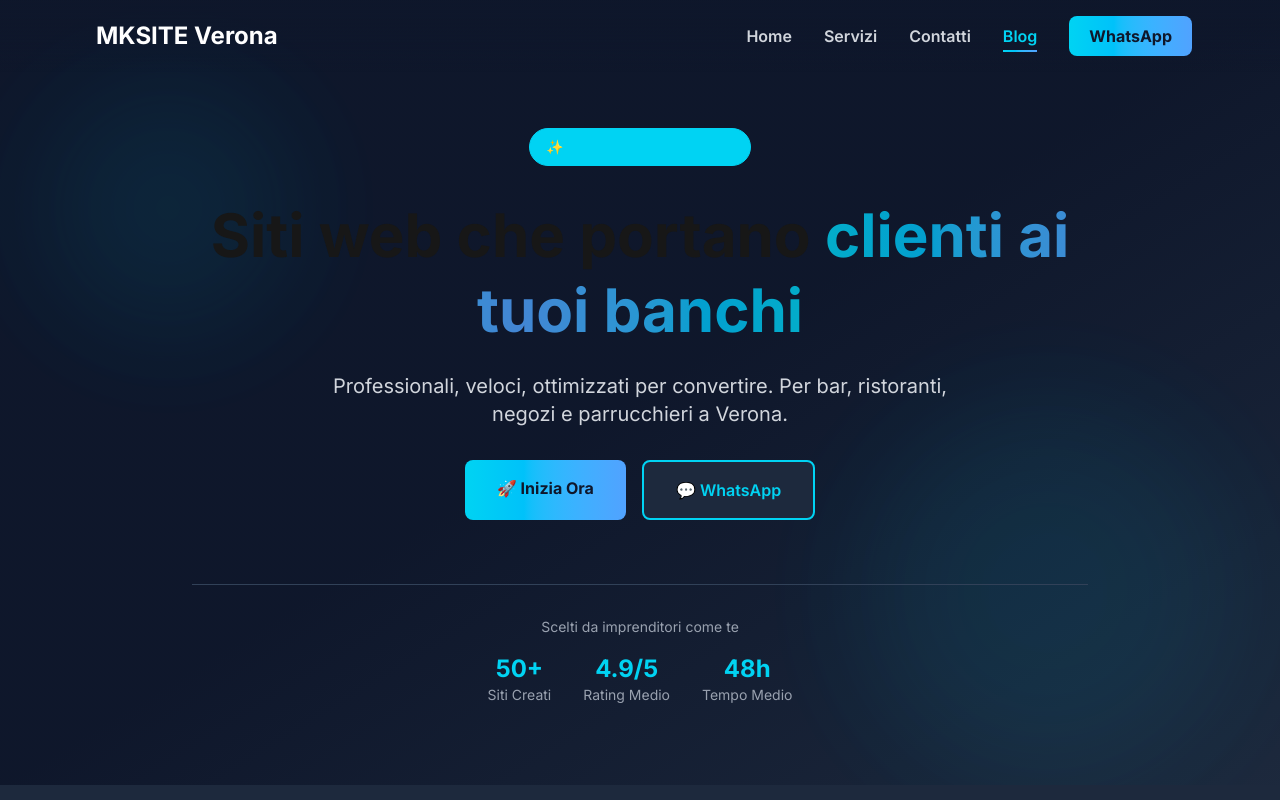
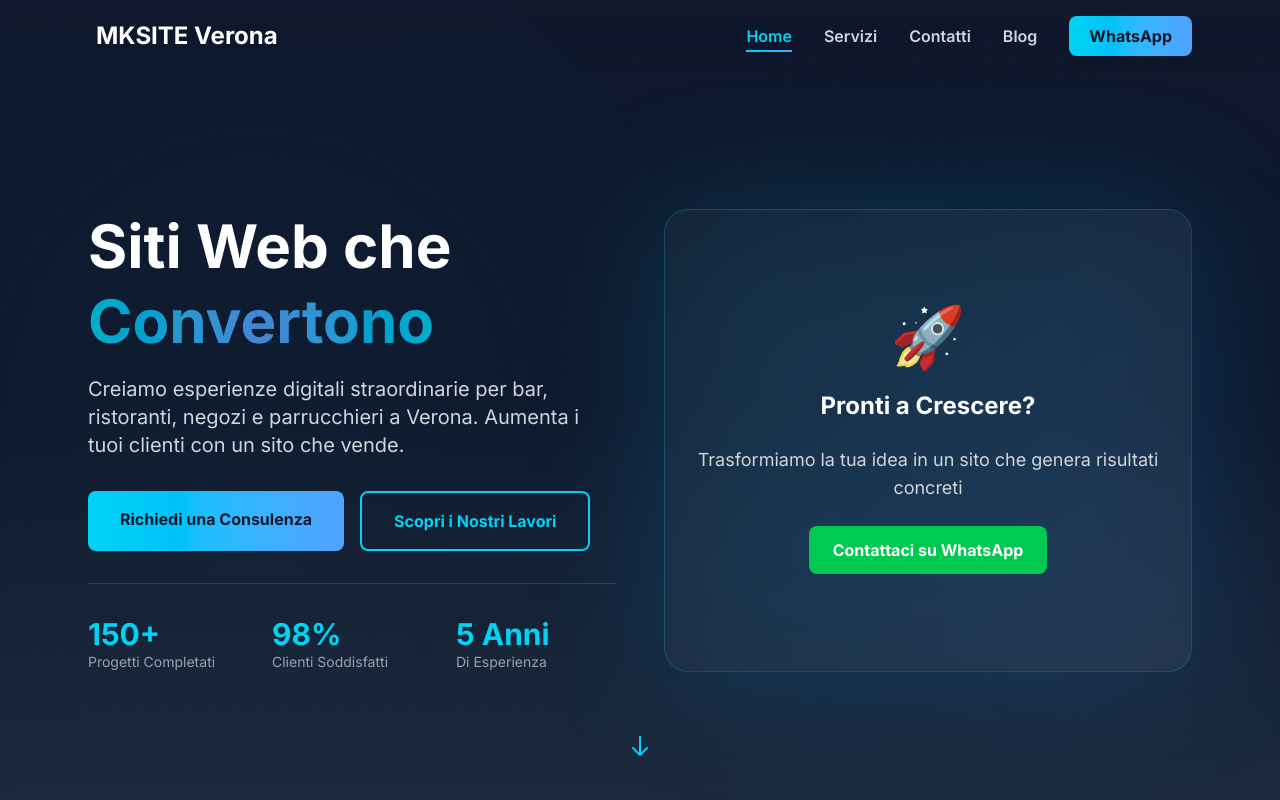
Before and after one commit to valemond06-svg/mksiteverona-site, a Next.js app: page / in a window 1280 px wide. Shown: the top 800 px of the page. Built offline with nearby package versions, Linux system fonts and the light colour scheme.

Commit message:
feat: add back-to-top button and parallax hero with enhanced animations

```diff
--- a/app/page.js
+++ b/app/page.js
@@ -1,10 +1,10 @@
 import Hero from '@/components/Hero';
 import Services from '@/components/Services';
-// import Portfolio from '@/components/Portfolio';  // ← Commenta questa riga
 import Contact from '@/components/Contact';
 import Blog from '@/components/Blog';
 import Navbar from '@/components/Navbar';
 import Footer from '@/components/Footer';
+import BackToTop from '@/components/BackToTop';  // ← AGGIUNGI QUESTA RIGA
 
 export default function Home() {
   return (
@@ -12,10 +12,10 @@ export default function Home() {
       <Navbar />
       <Hero />
       <Services />
-      {/* <Portfolio /> */}  {/* ← Portfolio disabilitato per ora */}
       <Contact />
       <Blog />
       <Footer />
+      <BackToTop />  {/* ← AGGIUNGI QUI */}
     </>
   );
 }
--- /dev/null
+++ b/components/BackToTop.js
@@ -0,0 +1,49 @@
+'use client';
+
+import { useState, useEffect } from 'react';
+
+export default function BackToTop() {
+  const [isVisible, setIsVisible] = useState(false);
+
+  useEffect(() => {
+    const handleScroll = () => {
+      setIsVisible(window.scrollY > 300);
+    };
+
+    window.addEventListener('scroll', handleScroll);
+    return () => window.removeEventListener('scroll', handleScroll);
+  }, []);
+
+  const scrollToTop = () => {
+    window.scrollTo({
+      top: 0,
+      behavior: 'smooth',
+    });
+  };
+
+  return (
+    <>
+      {isVisible && (
+        <button
+          onClick={scrollToTop}
+          className="fixed bottom-8 right-8 z-30 p-3 bg-gradient-to-r from-cyan-400 to-blue-400 text-slate-900 rounded-full hover:shadow-lg hover:shadow-cyan-500/50 transition-all duration-300 hover:scale-110 animate-fade-in"
+          aria-label="Back to top"
+        >
+          <svg
+            className="w-6 h-6"
+            fill="none"
+            stroke="currentColor"
+            viewBox="0 0 24 24"
+          >
+            <path
+              strokeLinecap="round"
+              strokeLinejoin="round"
+              strokeWidth={2}
+              d="M8 7l4-4m0 0l4 4m-4-4v18"
+            />
+          </svg>
+        </button>
+      )}
+    </>
+  );
+}
--- a/components/Hero.jsx
+++ b/components/Hero.jsx
@@ -1,130 +1,142 @@
 'use client';
 
+import { useState, useEffect } from 'react';
 import { BRAND } from '@/lib/constants';
-import { useParallax } from '@/lib/hooks/useParallax';
-import { useScrollAnimation } from '@/lib/hooks/useScrollAnimation';
 
 export default function Hero() {
-  const { ref: parallaxRef, offset } = useParallax(0.5);
-  const { ref: badgeRef, isVisible: badgeVisible } = useScrollAnimation();
-  const { ref: headlineRef, isVisible: headlineVisible } = useScrollAnimation();
-  const { ref: subheadlineRef, isVisible: subheadlineVisible } = useScrollAnimation();
-  const { ref: buttonsRef, isVisible: buttonsVisible } = useScrollAnimation();
-  const { ref: trustRef, isVisible: trustVisible } = useScrollAnimation();
+  const [offset, setOffset] = useState(0);
+
+  useEffect(() => {
+    const handleScroll = () => {
+      setOffset(window.scrollY * 0.5);
+    };
+
+    window.addEventListener('scroll', handleScroll);
+    return () => window.removeEventListener('scroll', handleScroll);
+  }, []);
 
   return (
-    <section className="relative pt-32 pb-20 bg-gradient-to-br from-slate-900 via-slate-900 to-slate-800 overflow-hidden">
-      {/* Parallax Background Layer */}
+    <section
+      id="hero"
+      className="relative min-h-screen flex items-center justify-center overflow-hidden bg-gradient-to-b from-slate-900 via-slate-900 to-slate-800 pt-20"
+    >
+      {/* Parallax Background */}
       <div
-        ref={parallaxRef}
-        className="absolute inset-0 opacity-30 pointer-events-none"
+        className="absolute inset-0 opacity-30"
         style={{
+          backgroundImage:
+            'radial-gradient(circle at 20% 50%, rgba(34, 211, 238, 0.1) 0%, transparent 50%), radial-gradient(circle at 80% 80%, rgba(6, 182, 212, 0.1) 0%, transparent 50%)',
+          transform: `translateY(${offset}px)`,
+        }}
+      />
+
+      {/* Grid Pattern */}
+      <div
+        className="absolute inset-0 opacity-10"
+        style={{
+          backgroundImage: `linear-gradient(0deg, transparent 24%, rgba(34, 211, 238, 0.05) 25%, rgba(34, 211, 238, 0.05) 26%, transparent 27%, transparent 74%, rgba(34, 211, 238, 0.05) 75%, rgba(34, 211, 238, 0.05) 76%, transparent 77%, transparent), linear-gradient(90deg, transparent 24%, rgba(34, 211, 238, 0.05) 25%, rgba(34, 211, 238, 0.05) 26%, transparent 27%, transparent 74%, rgba(34, 211, 238, 0.05) 75%, rgba(34, 211, 238, 0.05) 76%, transparent 77%, transparent)`,
+          backgroundSize: '50px 50px',
           transform: `translateY(${offset * 0.3}px)`,
         }}
-      >
-        <div className="absolute top-20 left-10 w-64 h-64 bg-cyan-400 opacity-10 rounded-full blur-3xl"></div>
-        <div className="absolute bottom-0 right-10 w-96 h-96 bg-cyan-400 opacity-10 rounded-full blur-3xl"></div>
+      />
+
+      <div className="relative z-10 max-w-6xl mx-auto px-6 py-20">
+        <div className="grid grid-cols-1 lg:grid-cols-2 gap-12 items-center">
+          {/* Content */}
+          <div className="space-y-8 animate-fade-in-left">
+            <div className="space-y-4">
+              <h1 className="text-5xl md:text-6xl font-bold text-white leading-tight">
+                Siti Web che{' '}
+                <span className="bg-gradient-to-r from-cyan-400 via-blue-400 to-cyan-400 bg-clip-text text-transparent animate-pulse">
+                  Convertono
+                </span>
+              </h1>
+              <p className="text-xl text-gray-300">
+                Creiamo esperienze digitali straordinarie per bar, ristoranti, negozi e parrucchieri a Verona. Aumenta i tuoi clienti con un sito che vende.
+              </p>
             </div>
 
-      <div className="relative max-w-6xl mx-auto px-6 z-10">
-        <div className="max-w-4xl mx-auto text-center">
-          {/* Badge */}
-          <div
-            ref={badgeRef}
-            className={`mb-8 transition-all duration-700 ${
-              badgeVisible ? 'opacity-100 translate-y-0' : 'opacity-0 translate-y-4'
-            }`}
+            {/* CTA Buttons */}
+            <div className="flex flex-col sm:flex-row gap-4">
+              <a
+                href="#contatti"
+                className="px-8 py-4 bg-gradient-to-r from-cyan-400 to-blue-400 text-slate-900 font-bold rounded-lg hover:shadow-2xl hover:shadow-cyan-500/50 transition-all duration-300 hover:scale-105 text-center"
               >
-            <span className="inline-block px-4 py-2 bg-cyan-400 bg-opacity-10 text-cyan-400 rounded-full text-sm font-semibold border border-cyan-400 border-opacity-30 hover:bg-opacity-20 transition-all duration-300">
-              ✨ Siti Web che Funzionano
-            </span>
+                Richiedi una Consulenza
+              </a>
+              <a
+                href="#blog"
+                className="px-8 py-4 border-2 border-cyan-400 text-cyan-400 font-bold rounded-lg hover:bg-cyan-400/10 transition-all duration-300 text-center"
+              >
+                Scopri i Nostri Lavori
+              </a>
             </div>
 
-          {/* Headline */}
-          <h1
-            ref={headlineRef}
-            className={`text-5xl sm:text-6xl font-bold mb-6 leading-tight transition-all duration-700 ${
-              headlineVisible ? 'opacity-100 translate-y-0' : 'opacity-0 translate-y-10'
-            }`}
+            {/* Stats */}
+            <div className="grid grid-cols-3 gap-6 pt-8 border-t border-slate-700">
+              <div>
+                <p className="text-3xl font-bold text-cyan-400">150+</p>
+                <p className="text-gray-400 text-sm">Progetti Completati</p>
+              </div>
+              <div>
+                <p className="text-3xl font-bold text-cyan-400">98%</p>
+                <p className="text-gray-400 text-sm">Clienti Soddisfatti</p>
+              </div>
+              <div>
+                <p className="text-3xl font-bold text-cyan-400">5 Anni</p>
+                <p className="text-gray-400 text-sm">Di Esperienza</p>
+              </div>
+            </div>
+          </div>
+
+          {/* Visual Element - Parallax Card */}
+          <div
+            className="relative h-96 lg:h-full"
+            style={{
+              transform: `translateY(${offset * 0.2}px)`,
+            }}
           >
-            Siti web che portano{' '}
-            <span className="bg-gradient-to-r from-cyan-400 via-blue-400 to-cyan-400 text-transparent bg-clip-text animate-pulse">
-              clienti ai tuoi banchi
-            </span>
-          </h1>
+            <div className="absolute inset-0 bg-gradient-to-br from-cyan-500/20 to-blue-500/20 rounded-3xl blur-3xl" />
 
-          {/* Subheadline */}
-          <p
-            ref={subheadlineRef}
-            className={`text-xl text-gray-300 mb-8 max-w-2xl mx-auto transition-all duration-700 delay-200 ${
-              subheadlineVisible ? 'opacity-100 translate-y-0' : 'opacity-0 translate-y-10'
-            }`}
-          >
-            Professionali, veloci, ottimizzati per convertire. Per bar, ristoranti, negozi e parrucchieri a Verona.
+            <div className="relative h-full bg-gradient-to-br from-slate-800/50 to-slate-700/50 rounded-3xl border border-cyan-400/20 backdrop-blur-xl p-8 flex items-center justify-center">
+              <div className="text-center space-y-6">
+                <div className="text-6xl">🚀</div>
+                <h3 className="text-2xl font-bold text-white">
+                  Pronti a Crescere?
+                </h3>
+                <p className="text-gray-300 text-lg">
+                  Trasformiamo la tua idea in un sito che genera risultati concreti
                 </p>
-
-          {/* CTA Buttons */}
-          <div
-            ref={buttonsRef}
-            className={`flex flex-col sm:flex-row gap-4 justify-center transition-all duration-700 delay-300 ${
-              buttonsVisible ? 'opacity-100 scale-100' : 'opacity-0 scale-95'
-            }`}
-          >
-            <a
-              href="#contatti"
-              className="group px-8 py-4 bg-gradient-to-r from-cyan-400 to-blue-400 text-slate-900 font-bold rounded-lg hover:shadow-lg hover:shadow-cyan-500/50 transition-all duration-300 hover:scale-110 active:scale-95 transform"
-            >
-              <span className="inline-block transition-transform group-hover:translate-x-1 duration-300">
-                🚀 Inizia Ora
-              </span>
-            </a>
                 <a
                   href={BRAND.whatsapp_url}
                   target="_blank"
                   rel="noopener noreferrer"
-              className="group px-8 py-4 bg-slate-800 text-cyan-400 font-semibold rounded-lg border-2 border-cyan-400 hover:bg-cyan-400 hover:text-slate-900 transition-all duration-300 hover:shadow-lg hover:shadow-cyan-400/30"
+                  className="inline-block px-6 py-3 bg-green-500 text-white font-bold rounded-lg hover:bg-green-600 transition-all duration-300 hover:scale-105"
                 >
-              <span className="inline-block transition-transform group-hover:translate-x-1 duration-300">
-                💬 WhatsApp
-              </span>
+                  Contattaci su WhatsApp
                 </a>
-          </div>
-
-          {/* Trust Indicators */}
-          <div
-            ref={trustRef}
-            className={`mt-16 pt-8 border-t border-slate-700 transition-all duration-700 delay-400 ${
-              trustVisible ? 'opacity-100 translate-y-0' : 'opacity-0 translate-y-10'
-            }`}
-          >
-            <p className="text-gray-400 text-sm mb-4">Scelti da imprenditori come te</p>
-            <div className="flex flex-wrap justify-center gap-8">
-              <div className="group text-center cursor-default hover:scale-110 transition-transform duration-300">
-                <div className="text-2xl font-bold text-cyan-400 group-hover:text-blue-400 transition-colors duration-300">
-                  50+
-                </div>
-                <div className="text-sm text-gray-400">Siti Creati</div>
-              </div>
-              <div className="group text-center cursor-default hover:scale-110 transition-transform duration-300">
-                <div className="text-2xl font-bold text-cyan-400 group-hover:text-blue-400 transition-colors duration-300">
-                  4.9/5
-                </div>
-                <div className="text-sm text-gray-400">Rating Medio</div>
-              </div>
-              <div className="group text-center cursor-default hover:scale-110 transition-transform duration-300">
-                <div className="text-2xl font-bold text-cyan-400 group-hover:text-blue-400 transition-colors duration-300">
-                  48h
-                </div>
-                <div className="text-sm text-gray-400">Tempo Medio</div>
               </div>
             </div>
           </div>
         </div>
       </div>
 
-      {/* Decorative Elements */}
-      <div className="absolute top-20 left-10 w-64 h-64 bg-cyan-400 opacity-5 rounded-full blur-3xl pointer-events-none"></div>
-      <div className="absolute bottom-0 right-10 w-96 h-96 bg-cyan-400 opacity-5 rounded-full blur-3xl pointer-events-none"></div>
+      {/* Scroll Indicator */}
+      <div className="absolute bottom-10 left-1/2 -translate-x-1/2 animate-bounce">
+        <svg
+          className="w-6 h-6 text-cyan-400"
+          fill="none"
+          stroke="currentColor"
+          viewBox="0 0 24 24"
+        >
+          <path
+            strokeLinecap="round"
+            strokeLinejoin="round"
+            strokeWidth={2}
+            d="M19 14l-7 7m0 0l-7-7m7 7V3"
+          />
+        </svg>
+      </div>
     </section>
   );
 }
```
Lines whose indentation alone changed are shown as unchanged.
